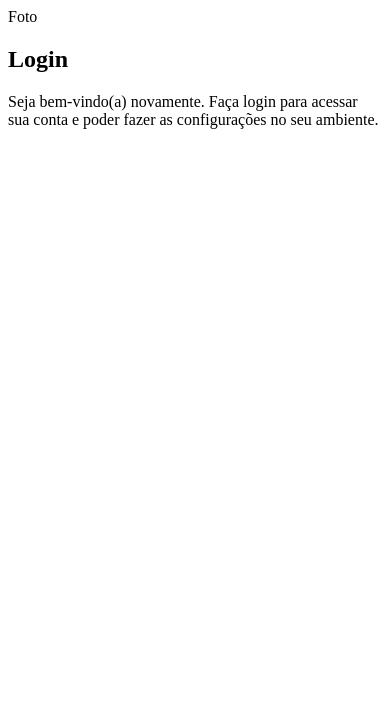
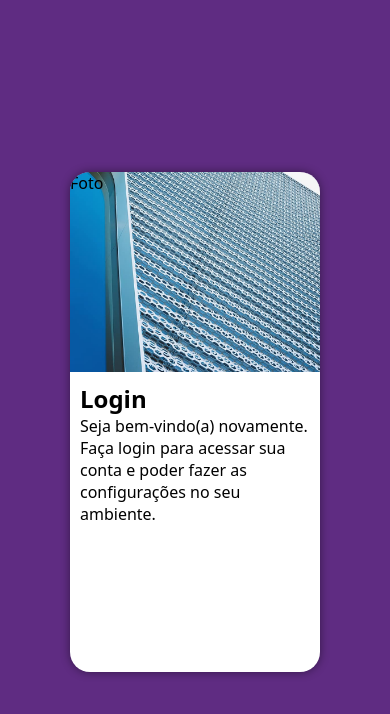
Before and after one commit to jeff1nn/Projeto-Login, a plain HTML site: page index.html in a window 390 px wide. Drawn offline with Linux system fonts and the light colour scheme.

Commit message:
tela mobile first

```diff
--- a/estilos/style.css
+++ b/estilos/style.css
@@ -5,3 +5,51 @@
     verde: #49a09d
     Lilás: #5f2c82
 */
+
+*{
+    font-family: system-ui, -apple-system, BlinkMacSystemFont, 'Segoe UI', Roboto, Oxygen, Ubuntu, Cantarell, 'Open Sans', 'Helvetica Neue', sans-serif;
+    padding: 0px;
+    margin: 0px;
+    box-sizing: border-box;
+}
+
+body, html{
+    background-color:#5f2c82 ;
+    height: 100vh;
+    width: 100vw;
+}
+
+main{
+    position: relative;
+    height: 100vh;
+    width: 100vw;
+}
+
+section#login{
+    position: absolute;
+    top: 50%;
+    left: 50%;
+    transform: translate(-50%,-50%);
+    overflow: hidden;
+
+    background-color: white;
+    width: 250px;
+    height: 500px;
+    border-radius: 20px;
+    box-shadow: 0px 0px 10px rgba(0, 0, 0, 0.452);
+
+}
+
+section#login > div#imagem{
+    display: block;
+    background: #5f2c82 url(../imagens/metal.jpg) no-repeat;
+    background-size: cover;
+    background-position: left bottom;
+    height: 200px;
+}
+
+section#login > div#formulario{
+    display: block;
+    padding: 10px;
+
+}
```
